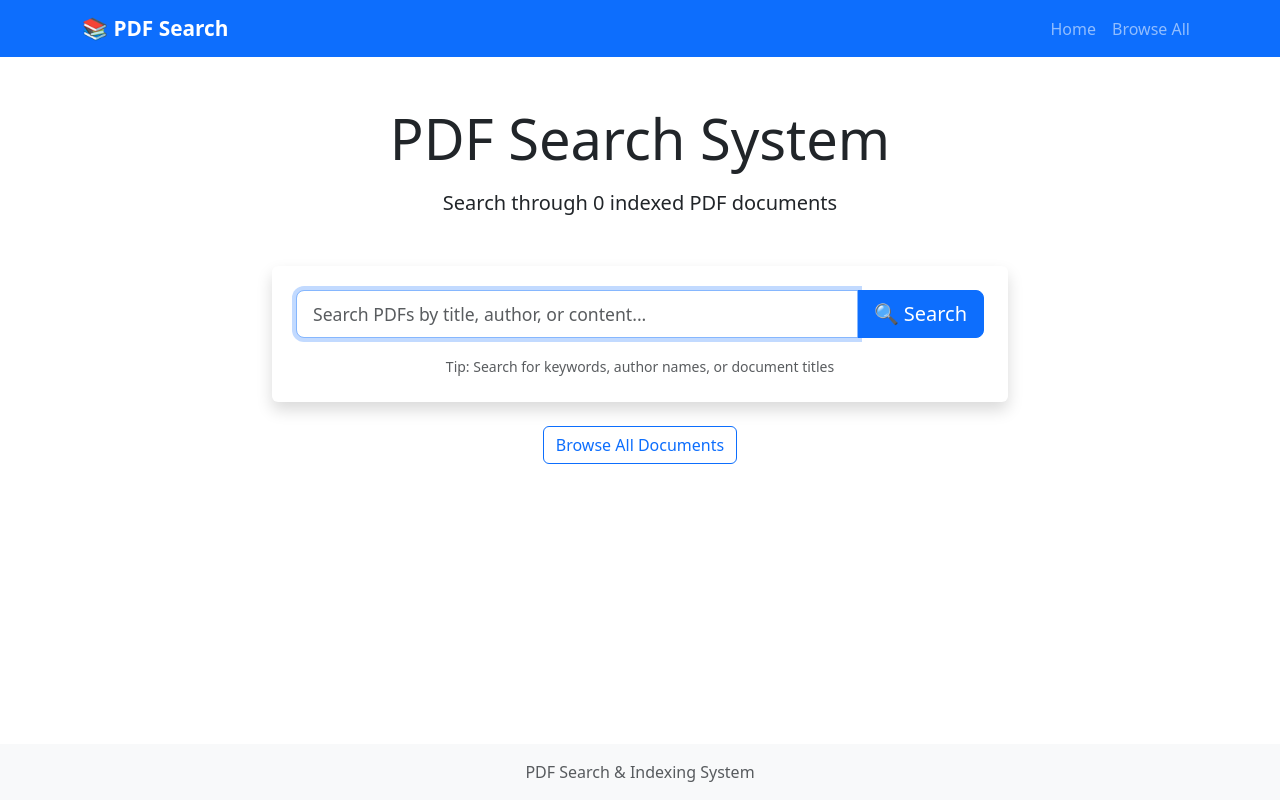
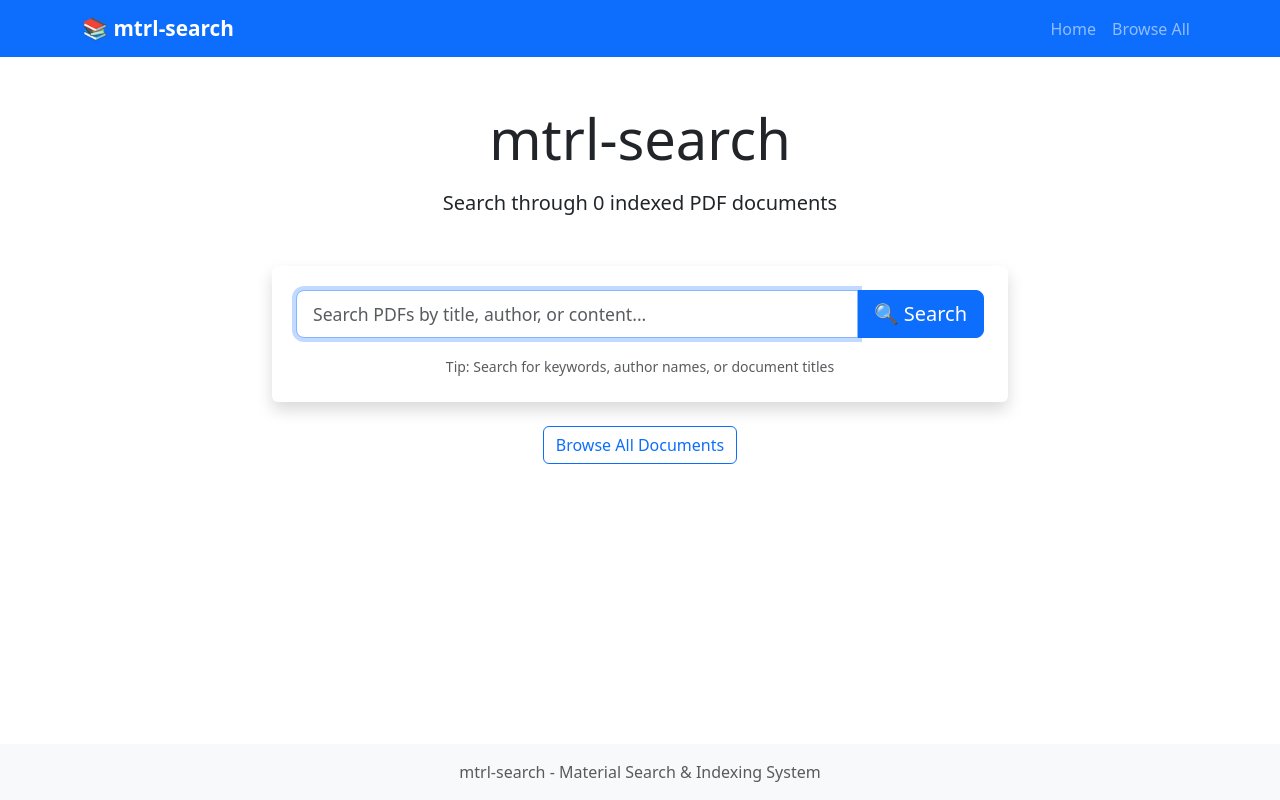
Before and after one commit to JuiceAndTheJoe/mtrl-search, a Flask app: page / in a window 1280 px wide. Run offline with Flask 3, Linux system fonts and the light colour scheme.

Commit message:
namnändring

```diff
--- a/static/css/style.css
+++ b/static/css/style.css
@@ -1,4 +1,4 @@
-/* Custom styles for PDF Search application */
+/* Custom styles for mtrl-search application */
 
 body {
     min-height: 100vh;
--- a/templates/base.html
+++ b/templates/base.html
@@ -3,14 +3,14 @@
 <head>
     <meta charset="UTF-8">
     <meta name="viewport" content="width=device-width, initial-scale=1.0">
-    <title>{% block title %}PDF Search{% endblock %}</title>
+    <title>{% block title %}mtrl-search{% endblock %}</title>
     <link href="https://cdn.jsdelivr.net/npm/bootstrap@5.3.0/dist/css/bootstrap.min.css" rel="stylesheet">
     <link rel="stylesheet" href="{{ url_for('static', filename='css/style.css') }}">
 </head>
 <body>
     <nav class="navbar navbar-expand-lg navbar-dark bg-primary">
         <div class="container">
-            <a class="navbar-brand" href="/">📚 PDF Search</a>
+            <a class="navbar-brand" href="/">📚 mtrl-search</a>
             <button class="navbar-toggler" type="button" data-bs-toggle="collapse" data-bs-target="#navbarNav">
                 <span class="navbar-toggler-icon"></span>
             </button>
@@ -33,7 +33,7 @@
 
     <footer class="footer mt-auto py-3 bg-light">
         <div class="container text-center">
-            <span class="text-muted">PDF Search & Indexing System</span>
+            <span class="text-muted">mtrl-search - Material Search & Indexing System</span>
         </div>
     </footer>
 
--- a/templates/browse.html
+++ b/templates/browse.html
@@ -1,6 +1,6 @@
 {% extends "base.html" %}
 
-{% block title %}Browse Documents - PDF Search{% endblock %}
+{% block title %}Browse Documents - mtrl-search{% endblock %}
 
 {% block content %}
 <div class="row">
--- a/templates/document_detail.html
+++ b/templates/document_detail.html
@@ -1,6 +1,6 @@
 {% extends "base.html" %}
 
-{% block title %}{{ doc.title or doc.filename }} - PDF Search{% endblock %}
+{% block title %}{{ doc.title or doc.filename }} - mtrl-search{% endblock %}
 
 {% block content %}
 <div class="row">
--- a/templates/index.html
+++ b/templates/index.html
@@ -1,12 +1,12 @@
 {% extends "base.html" %}
 
-{% block title %}Home - PDF Search{% endblock %}
+{% block title %}Home - mtrl-search{% endblock %}
 
 {% block content %}
 <div class="row">
     <div class="col-lg-8 mx-auto">
         <div class="text-center mb-5">
-            <h1 class="display-4 mb-3">PDF Search System</h1>
+            <h1 class="display-4 mb-3">mtrl-search</h1>
             <p class="lead">Search through {{ total_docs }} indexed PDF documents</p>
         </div>
 
--- a/templates/search_results.html
+++ b/templates/search_results.html
@@ -1,6 +1,6 @@
 {% extends "base.html" %}
 
-{% block title %}Search Results - PDF Search{% endblock %}
+{% block title %}Search Results - mtrl-search{% endblock %}
 
 {% block content %}
 <div class="row">
```
Also changed, not shown: README.md.
